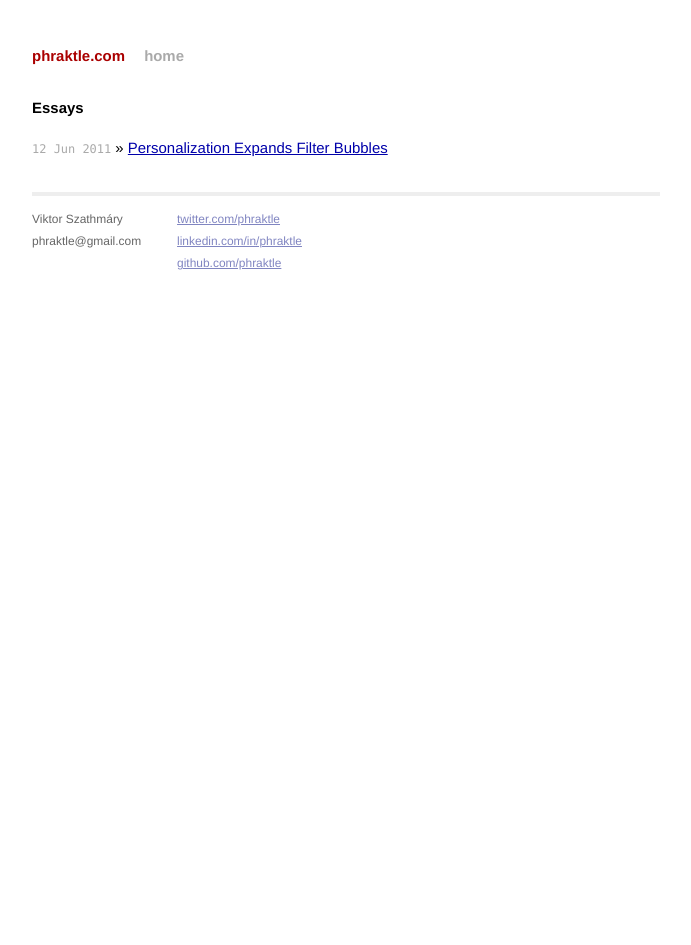
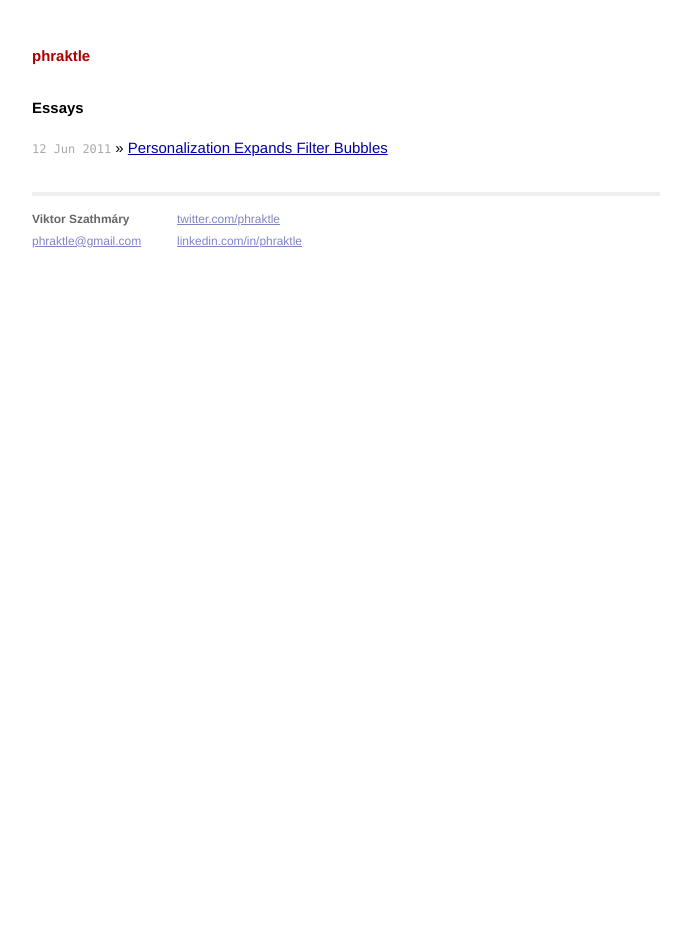
Before and after one commit to phraktle/phraktle-site, a Jekyll site: the page built from index.html, in a window 1280 px wide. Shown: the whole page, without its empty margins (294-985 px from the left). Built offline with Jekyll 4.4.1, drawn with Linux system fonts in a browser that asks for light colours; Markdown is read by kramdown in place of the engine named in the settings.

Commit message:
minor cleanup

```diff
--- a/_config.yml
+++ b/_config.yml
@@ -1,3 +1,3 @@
-name: phraktle.com
+name: phraktle
 markdown: redcarpet
 pygments: true
--- a/_layouts/default.html
+++ b/_layouts/default.html
@@ -18,7 +18,7 @@
         <div class="site">
           <div class="header">
             <h1 class="title"><a href="/">{{ site.name }}</a></h1>
-            <a class="extra" href="/">home</a>
+            <!--a class="extra" href="/">home</a-->
           </div>
 
           {{ content }}
@@ -26,15 +26,15 @@
           <div class="footer">
             <div class="contact">
               <p>
-                Viktor Szathmáry<br />
-                phraktle@gmail.com
+                <b>Viktor Szathmáry</b><br />
+                <a href="mailto:phraktle@gmail.com">phraktle@gmail.com</a>
               </p>
             </div>
             <div class="contact">
               <p>
                 <a href="https://twitter.com/phraktle">twitter.com/phraktle</a><br />
                 <a href="https://www.linkedin.com/in/phraktle">linkedin.com/in/phraktle</a><br />
-                <a href="https://github.com/phraktle">github.com/phraktle</a><br />
+                <!-- a href="https://github.com/phraktle">github.com/phraktle</a><br /-->
               </p>
             </div>
           </div>
--- a/index.html
+++ b/index.html
@@ -1,6 +1,6 @@
 ---
 layout: default
-title: phraktle.com
+title: phraktle
 ---
 
 <div id="home">
```
